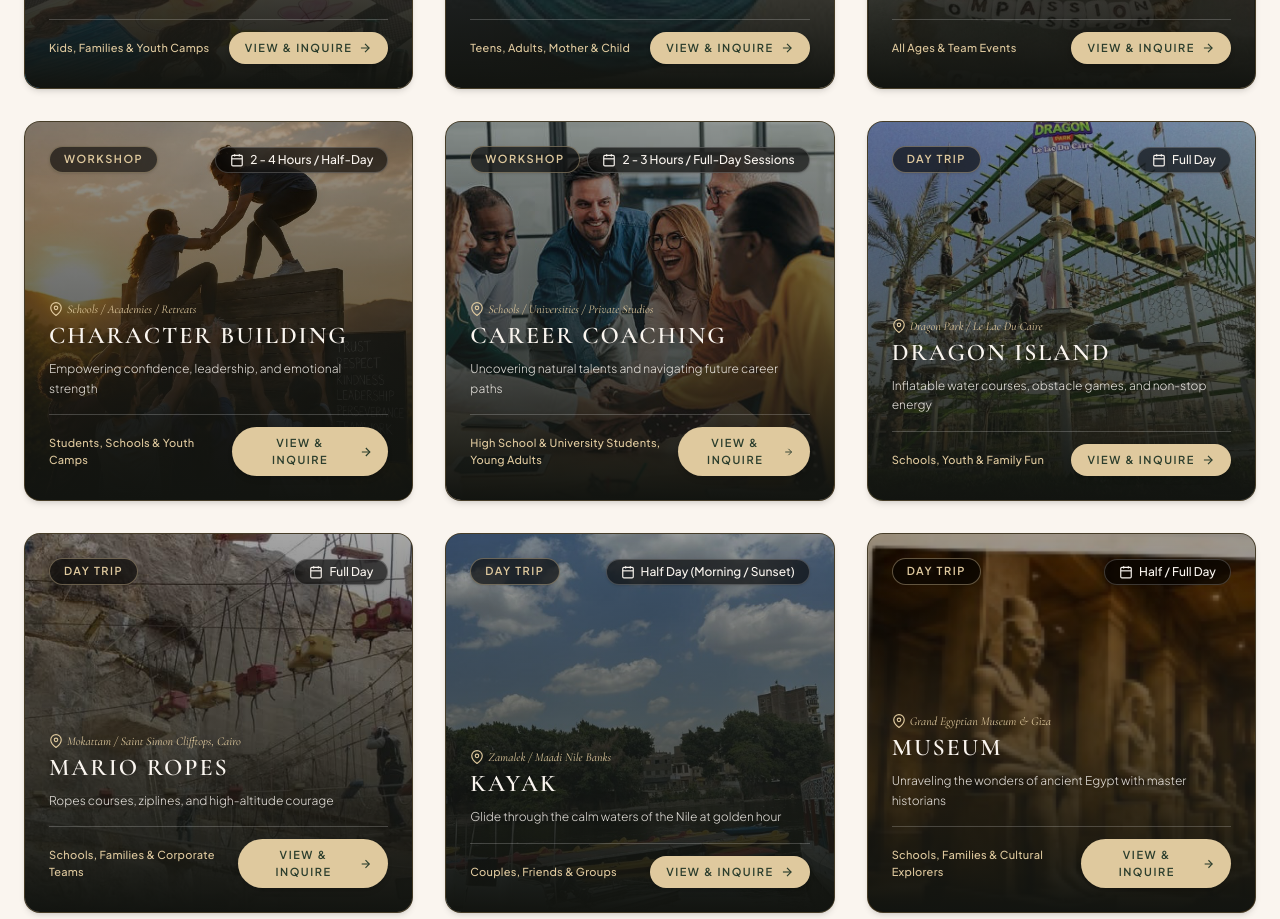
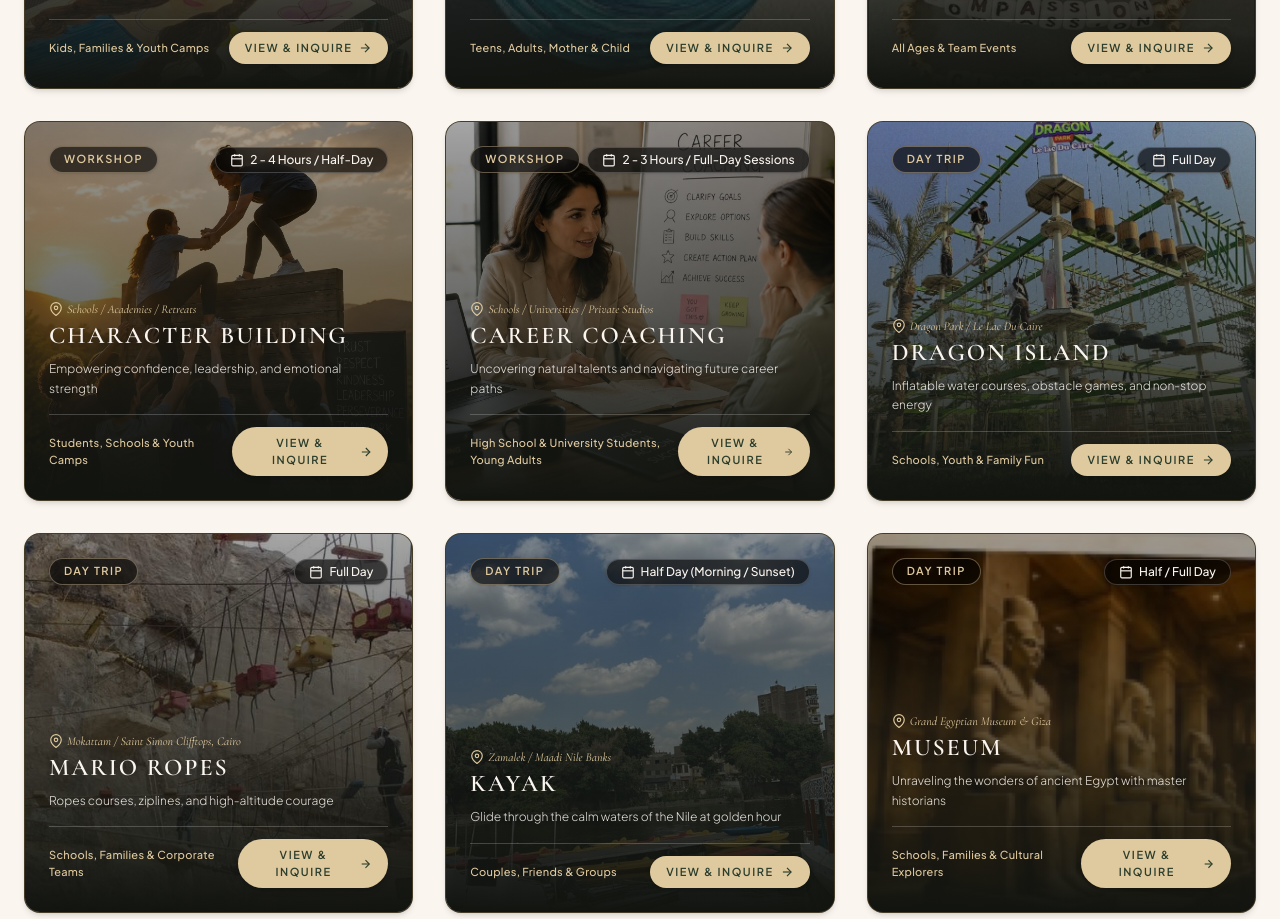
Before and after one commit to Pavlyemad2005/Hidden_Gems, a Next.js app: page / in a window 1280 px wide. Shown: the part 2920-3839 px from the top of the page. Built offline with nearby package versions, Linux system fonts and the light colour scheme.

Commit message:
Update Career Coaching workshop with official mentorship and whiteboard photo

```diff
--- a/src/app/page.tsx
+++ b/src/app/page.tsx
@@ -208,7 +208,7 @@ const GEMS_DATA: GemItem[] = [
     duration: "2 - 3 Hours / Full-Day Sessions",
     location: "Schools / Universities / Private Studios",
     targetAudience: "High School & University Students, Young Adults",
-    image: "/photos/team-building.png",
+    image: "/photos/career-coaching.png",
     highlights: [
       "Personality & career aptitude assessment tools",
       "Exploration of modern industry sectors and future jobs",
```
Also changed, not shown: public/photos/career-coaching.png (added).
